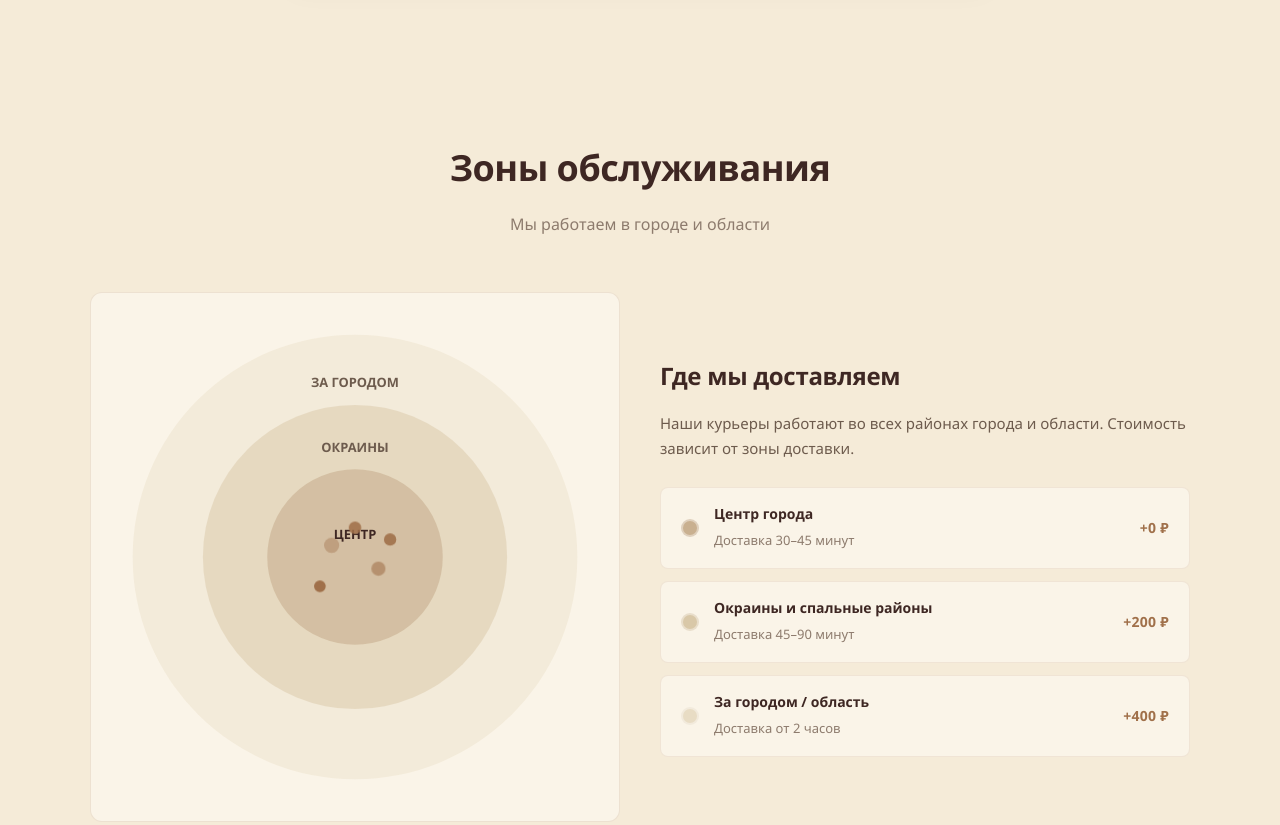
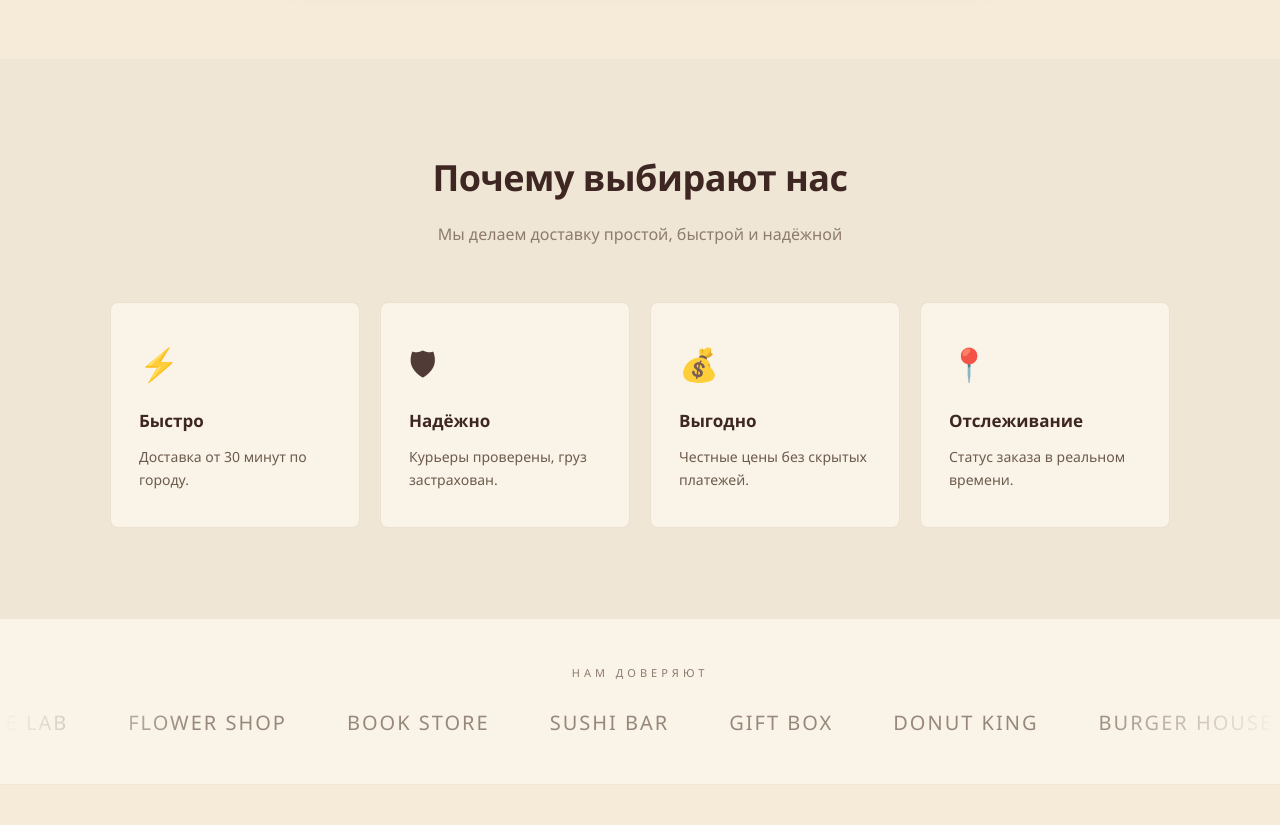
Before and after one commit to Rik234/tempore, a website: page public/index.html in a window 1280 px wide. Shown: the part 1600-2425 px from the top of the page. Drawn offline with Linux system fonts and the light colour scheme; no server answers.

```diff
--- a/public/index.html
+++ b/public/index.html
@@ -48,27 +48,6 @@
     .feature h3 { color: #3E2723; margin: 0 0 10px; font-size: 17px; font-weight: 600; }
     .feature p { color: #6D5B4D; margin: 0; font-size: 14px; line-height: 1.7; }
 
-    /* ========== КАРТА ЗОН ========== */
-    .zones-section { background: #F5EBD8; padding: 80px 20px; }
-    .zones-container { max-width: 1100px; margin: 0 auto; display: grid; grid-template-columns: 1fr 1fr; gap: 40px; align-items: center; }
-    @media (max-width: 900px) { .zones-container { grid-template-columns: 1fr; } }
-    .zones-map { background: #FAF4E8; border-radius: 12px; padding: 30px; border: 1px solid rgba(160,112,74,0.15); aspect-ratio: 1; overflow: hidden; }
-    .zones-svg { width: 100%; height: 100%; }
-    .zone-circle { transition: all 0.3s; cursor: pointer; }
-    .zone-circle:hover { filter: brightness(1.1); }
-    .zone-label { font-family: 'Segoe UI', sans-serif; font-weight: 600; pointer-events: none; }
-    .zone-dot { animation: zonePulse 2s ease-in-out infinite; transform-origin: center; transform-box: fill-box; }
-    @keyframes zonePulse { 0%, 100% { opacity: 1; transform: scale(1); } 50% { opacity: 0.4; transform: scale(1.3); } }
-    .zones-info h3 { color: #3E2723; font-size: 24px; margin: 0 0 15px; font-weight: 600; letter-spacing: -0.3px; }
-    .zones-info > p { color: #6D5B4D; font-size: 15px; margin: 0 0 25px; line-height: 1.7; }
-    .zone-list { display: flex; flex-direction: column; gap: 12px; }
-    .zone-item { display: flex; align-items: center; gap: 15px; padding: 15px 20px; background: #FAF4E8; border-radius: 8px; border: 1px solid rgba(160,112,74,0.12); transition: all 0.25s; cursor: pointer; }
-    .zone-item:hover { border-color: #A0704A; transform: translateX(5px); }
-    .zone-color { width: 18px; height: 18px; border-radius: 50%; flex-shrink: 0; border: 2px solid rgba(255,255,255,0.4); }
-    .zone-info { flex: 1; }
-    .zone-info strong { display: block; color: #3E2723; font-size: 14px; margin-bottom: 2px; font-weight: 600; }
-    .zone-info span { color: #8D7B6D; font-size: 13px; }
-    .zone-price { color: #A0704A; font-weight: 700; font-size: 14px; letter-spacing: 0.3px; }
 
     /* ========== ПОИСК КУРЬЕРА ========== */
     .find-courier-section { background: #3E2723; color: #FAF4E8; padding: 80px 20px; }
@@ -453,51 +432,7 @@
     </div>
   </section>
 
-  <!-- КАРТА ЗОН -->
-  <section class="zones-section">
-    <div class="reveal">
-      <h2 class="section-title">Зоны обслуживания</h2>
-      <p class="section-subtitle">Мы работаем в городе и области</p>
-    </div>
-    <div class="zones-container">
-      <div class="zones-map reveal">
-        <svg class="zones-svg" viewBox="0 0 400 400" xmlns="http://www.w3.org/2000/svg">
-          <circle cx="200" cy="200" r="190" fill="#E8DCC4" opacity="0.4" class="zone-circle" onclick="highlightZone('outside')"/>
-          <circle cx="200" cy="200" r="130" fill="#D9C8A8" opacity="0.5" class="zone-circle" onclick="highlightZone('outskirt')"/>
-          <circle cx="200" cy="200" r="75" fill="#C9B090" opacity="0.6" class="zone-circle" onclick="highlightZone('center')"/>
-          <text x="200" y="55" text-anchor="middle" class="zone-label" font-size="11" fill="#6D5B4D">ЗА ГОРОДОМ</text>
-          <text x="200" y="110" text-anchor="middle" class="zone-label" font-size="11" fill="#6D5B4D">ОКРАИНЫ</text>
-          <text x="200" y="185" text-anchor="middle" class="zone-label" font-size="11" fill="#3E2723">ЦЕНТР</text>
-          <circle cx="180" cy="190" r="5" fill="#A0704A" class="zone-dot"/>
-          <circle cx="220" cy="210" r="5" fill="#A0704A" class="zone-dot" style="animation-delay:0.3s"/>
-          <circle cx="200" cy="175" r="5" fill="#A0704A" class="zone-dot" style="animation-delay:0.6s"/>
-          <circle cx="170" cy="225" r="5" fill="#A0704A" class="zone-dot" style="animation-delay:0.9s"/>
-          <circle cx="230" cy="185" r="5" fill="#A0704A" class="zone-dot" style="animation-delay:1.2s"/>
-        </svg>
-      </div>
-      <div class="zones-info reveal">
-        <h3>Где мы доставляем</h3>
-        <p>Наши курьеры работают во всех районах города и области. Стоимость зависит от зоны доставки.</p>
-        <div class="zone-list">
-          <div class="zone-item" onclick="highlightZone('center')">
-            <div class="zone-color" style="background:#C9B090"></div>
-            <div class="zone-info"><strong>Центр города</strong><span>Доставка 30–45 минут</span></div>
-            <div class="zone-price">+0 ₽</div>
-          </div>
-          <div class="zone-item" onclick="highlightZone('outskirt')">
-            <div class="zone-color" style="background:#D9C8A8"></div>
-            <div class="zone-info"><strong>Окраины и спальные районы</strong><span>Доставка 45–90 минут</span></div>
-            <div class="zone-price">+200 ₽</div>
-          </div>
-          <div class="zone-item" onclick="highlightZone('outside')">
-            <div class="zone-color" style="background:#E8DCC4"></div>
-            <div class="zone-info"><strong>За городом / область</strong><span>Доставка от 2 часов</span></div>
-            <div class="zone-price">+400 ₽</div>
-          </div>
-        </div>
-      </div>
-    </div>
-  </section>
+
 
   <!-- ПРЕИМУЩЕСТВА -->
   <section class="section">
```
